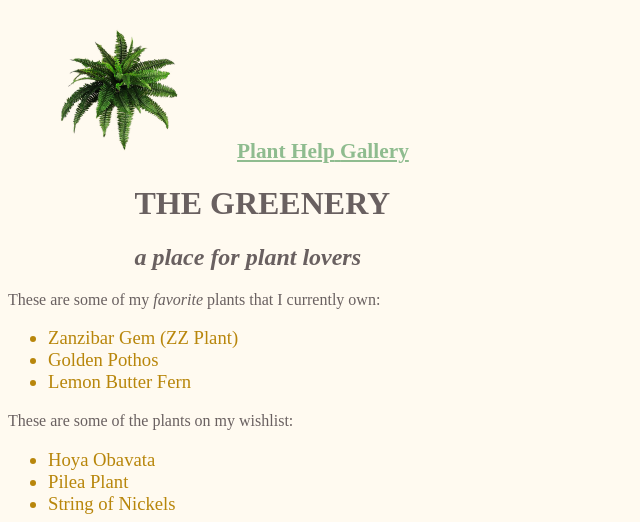
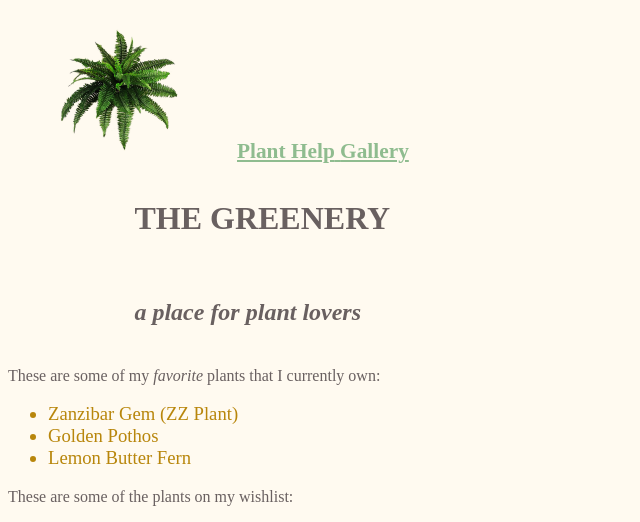
Before and after one commit to ngossoo/assignment2, a plain HTML site: page index.html in a window 1280 px wide. Shown: the top 522 px of the page, without its empty margins (0-640 px from the left). Drawn offline with Linux system fonts and the light colour scheme.

Commit message:
validate

```diff
--- a/css/styles.css
+++ b/css/styles.css
@@ -10,7 +10,7 @@ body {
 }
 
 .centered {
-    padding: 5px 5px 5px5px;
+    padding: 5px 5px 5px 5px;
 
     margin: 10px auto 10px auto;
     width: 80%;
```
